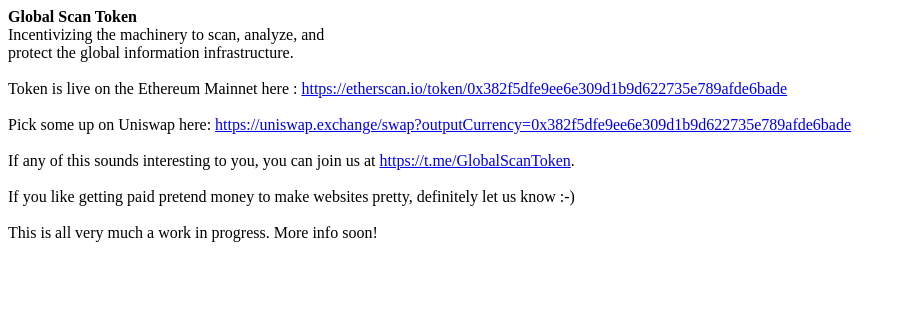
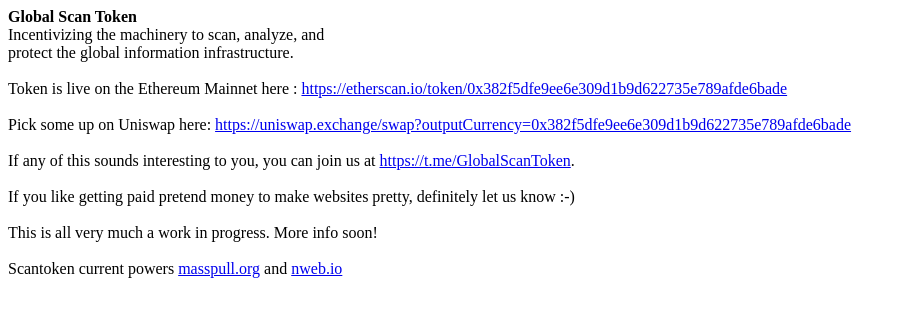
Before and after one commit to pierce403/scantoken, a plain HTML site: page index.html in a window 1280 px wide. Shown: the whole page, without its empty margins (0-906 px from the left). Drawn offline with Linux system fonts and the light colour scheme.

Commit message:
adding in links to masspull and nweb

```diff
--- a/index.html
+++ b/index.html
@@ -15,6 +15,8 @@
 
     If you like getting paid pretend money to make websites pretty, definitely let us know :-)<br><br>
 
-    This is all very much a work in progress. More info soon!
+    This is all very much a work in progress. More info soon!<br><br>
+
+    Scantoken current powers <a href="https://masspull.org">masspull.org</a> and <a href="https://nweb.io">nweb.io</a>
   </body>
 </html>
```
